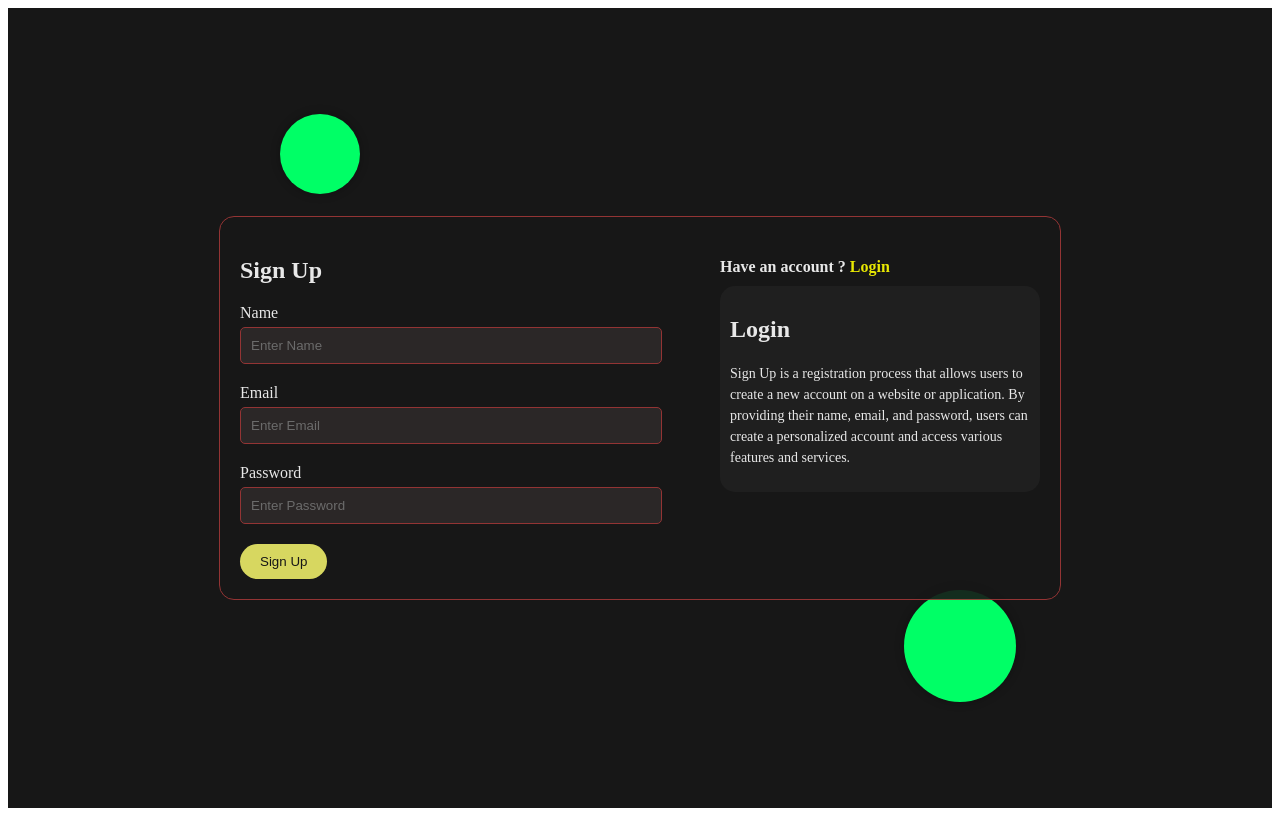
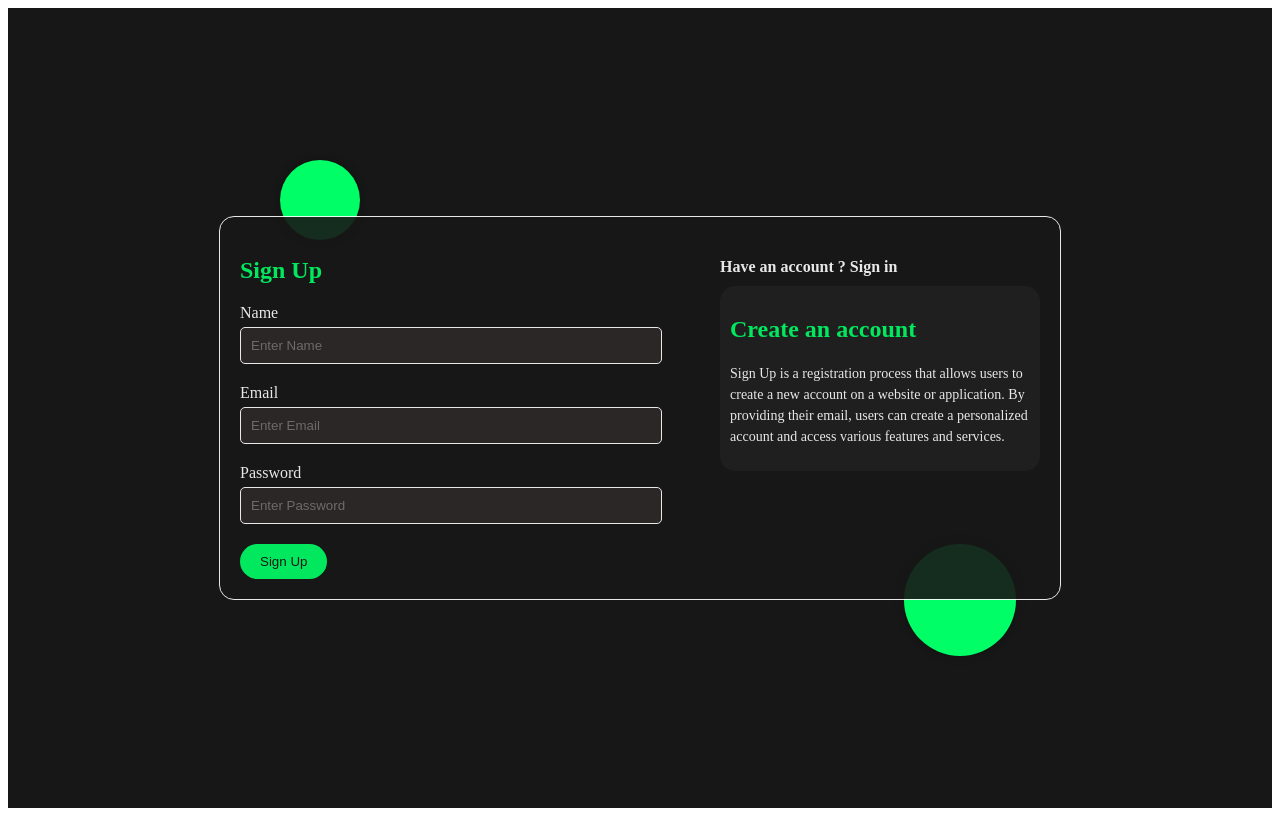
Before and after one commit to prersingh/fullstack-authentication-app, a React (Create React App) app in the folder frontend/: page / in a window 1280 px wide. Built offline with nearby package versions, Linux system fonts and the light colour scheme.

Commit message:
Changes in styling

```diff
--- a/frontend/src/App.js
+++ b/frontend/src/App.js
@@ -1,6 +1,8 @@
 import Login from "./Login"
 import {BrowserRouter,Routes,Route} from 'react-router-dom'
 import Signup from "./Signup"
+import SuccessPage from "./SuccessPage"
+import Home from "./HomePage"
 
 const App = () => {
   return (
@@ -8,6 +10,8 @@ const App = () => {
     <Routes>
       <Route path="/login" element={<Login/>}/>
       <Route path="/" element={<Signup/>}/>
+      <Route path="/success" element={<SuccessPage/>}/>
+      <Route path="/home" element={<Home/>}/>
 
 
       </Routes>
--- a/frontend/src/Signup.jsx
+++ b/frontend/src/Signup.jsx
@@ -51,10 +51,10 @@ const Signup = () => {
           </form>
         </div>
         <div className="login-info">
-          <h4>Have an account ? <Link to="/login">Login</Link></h4>
+          <h4>Have an account ? <Link to="/login">Sign in</Link></h4>
           <div className='logoin'>
-          <h2>Login</h2>
-          <p>Sign Up is a registration process that allows users to create a new account on a website or application. By providing their name, email, and password, users can create a personalized account and access various features and services.</p>
+          <h2>Create an account</h2>
+          <p>Sign Up is a registration process that allows users to create a new account on a website or application. By providing their email, users can create a personalized account and access various features and services.</p>
           </div>
                   </div>
       </div>
--- a/frontend/src/SuccessPage.jsx
+++ b/frontend/src/SuccessPage.jsx
@@ -1,6 +1,5 @@
 import React, { useEffect } from 'react';
 import { useNavigate } from 'react-router-dom';
-import './SuccessPage.css';
 
 const SuccessPage = () => {
   const navigate = useNavigate();
--- a/frontend/src/index.css
+++ b/frontend/src/index.css
@@ -7,7 +7,7 @@
   }
 
   .login-container {
-    border: 1px solid rgb(161, 56, 56);
+    border: 1px solid white;
     display: flex;
     justify-content: space-between;
     width: 800px;
@@ -26,7 +26,7 @@
     background-color: #00FF66;
     position: absolute;
     border-radius: 50%;
-    top: 6.1rem;
+    top: 12rem;
     left: 25%;
     transform: translateX(-50%);
     z-index: 1;
@@ -39,7 +39,7 @@
     background-color:#00FF66;
     position: absolute;
     border-radius: 50%;
-    bottom: 7.1rem;
+    bottom: 9rem;
     left: 75%;
     transform: translateX(-50%);
     z-index: 1;
@@ -64,14 +64,14 @@
       width: 100%;
       padding: 10px;
       border-radius: 4px;
-      border: 1px solid rgb(161, 56, 56);
+      border: 1px solid white;
   background-color: rgb(46, 41, 41);
   color: white;
   border-radius: 5px;
     }
 
     button {
-      background-color: rgb(236, 236, 104);
+      background-color: #00FF66;
       color: #171717;
       border: none;
       padding: 10px 20px;
@@ -95,7 +95,7 @@
     }
 
     h2 {
-      color: #fff;
+      color: #00FF66;
     }
 
     h4 {
@@ -107,14 +107,14 @@
       line-height: 1.5;
     }
     .login-info a {
-      color: yellow;
+      color: white;
     }
 
     .login-form span {
-      color: red;
+      color: white;
     }
     .login-info a {
-      color: yellow;
+      color: white;
       text-decoration: none;
     }
 
@@ -124,7 +124,7 @@
       background-color: #00FF66;
       position: absolute;
       border-radius: 50%;
-      bottom: 6.1rem;
+      bottom: 9rem;
       left: 75%;
       transform: translateX(-50%);
       z-index: 1;
@@ -137,9 +137,32 @@
       background-color: #00FF66;
       position: absolute;
       border-radius: 50%;
-      top: 7.1rem;
+      top: 10rem;
       left: 25%;
       transform: translateX(-50%);
       z-index: 1;
       box-shadow: 0 0 10px rgba(0, 0, 0, 0.3);
     }
+
+    .success-page {
+        display: flex;
+        justify-content: center;
+        align-items: center;
+        height: 100vh;
+        background-color: #171717;
+      }
+
+      .success-box {
+        border: 1px solid white;
+        padding: 20px;
+        text-align: center;
+        width: 400px;
+      }
+
+      .success-box h2 {
+        color: #00FF66;
+      }
+
+      .success-box p {
+        color: #555;
+      }
```
